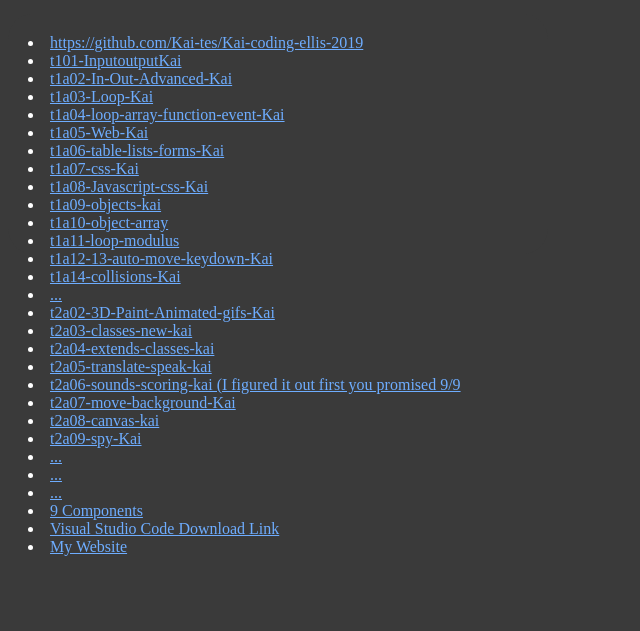
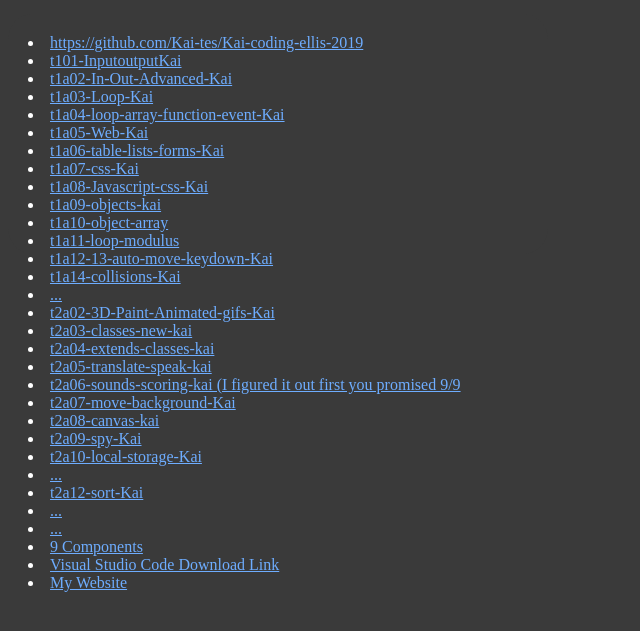
Before and after one commit to Kai-tes/Kai-coding-ellis-2019, a plain HTML site: page public/index.html in a window 1280 px wide. Shown: the part 99-730 px from the top of the page, without its empty margins (0-640 px from the left). Drawn offline with Linux system fonts and the light colour scheme.

Commit message:
Update index.html

```diff
--- a/public/index.html
+++ b/public/index.html
@@ -53,7 +53,9 @@
       <li><a href="t2a07-move-background-Kai.html">t2a07-move-background-Kai</a>
       <li><a href="t2a08-canvas-kai.html">t2a08-canvas-kai</a>
       <li><a href="t2a09-spy-Kai.html">t2a09-spy-Kai</a>
+      <li><a href="t2a10-local-storage-Kai.html">t2a10-local-storage-Kai</a>
       <li><a href="index.html">...</a>
+      <li><a href="t2a12-sort-Kai.html">t2a12-sort-Kai</a>
       <li><a href="index.html">...</a>
       <li><a href="index.html">...</a>
       <li><a href="9-Components.html">9 Components</a>
```
